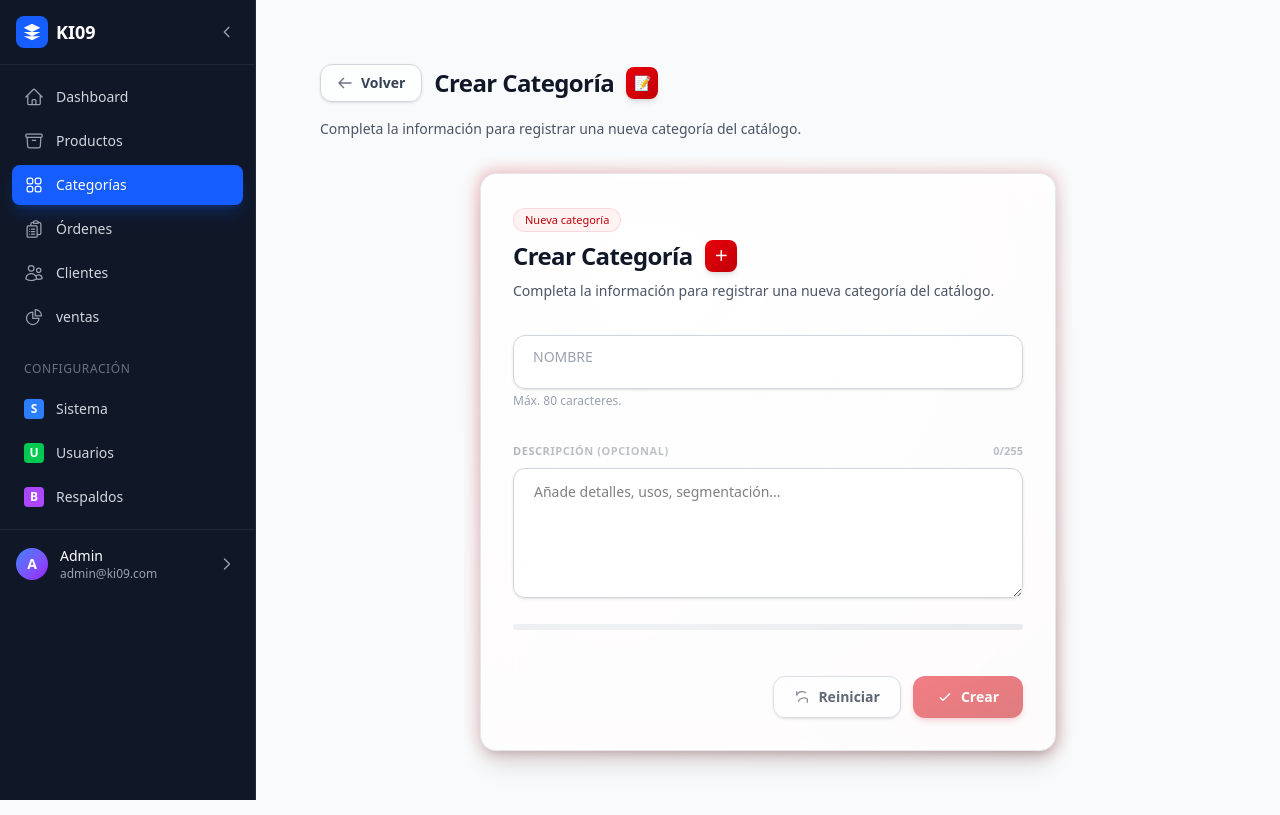
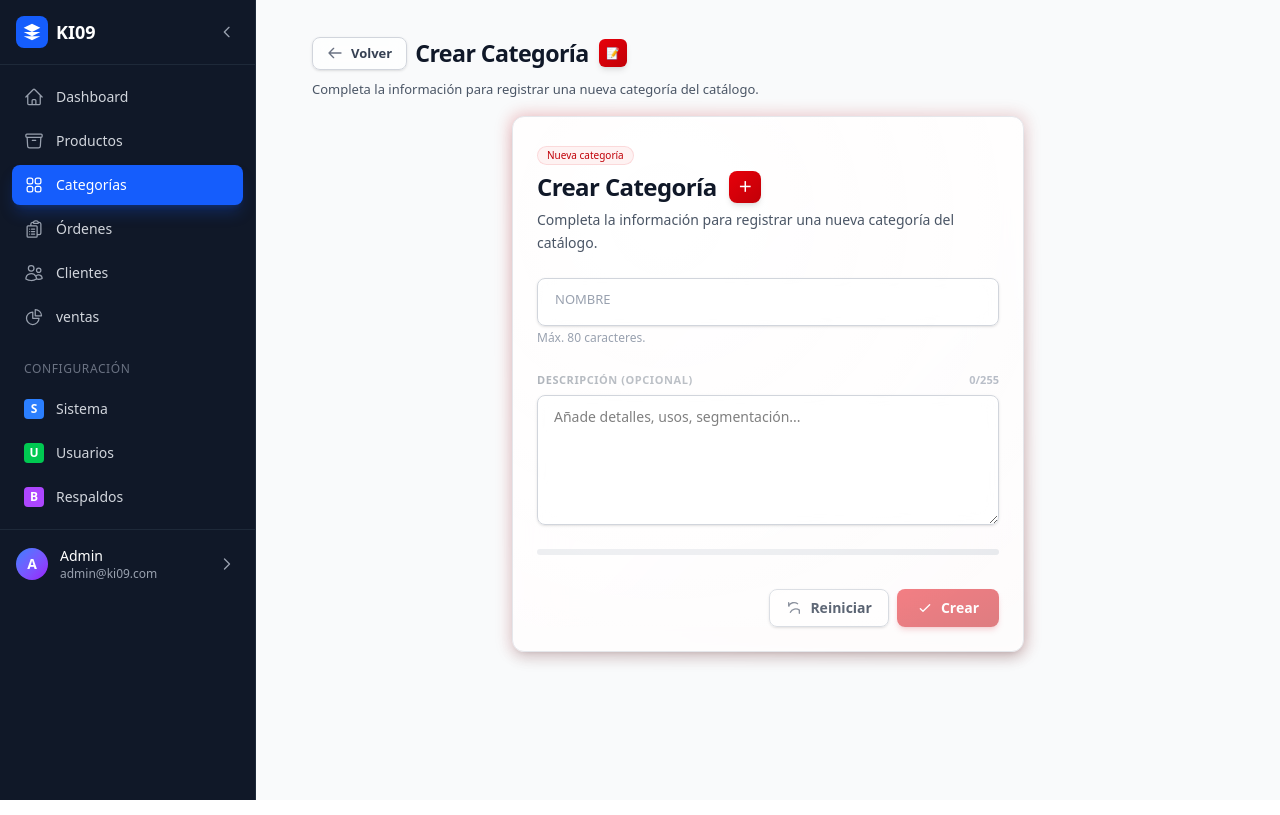
Before and after one commit to josuebushmaster/KI09-Frontend, a React (Vite) app: page /categorias/create in a window 1280 px wide. Built offline with nearby package versions, Linux system fonts and the light colour scheme.

Commit message:
feat: mejorar estilos y animaciones en formularios y componentes de carga

```diff
--- a/src/index.css
+++ b/src/index.css
@@ -1,12 +1 @@
 @import "tailwindcss";
-
-@keyframes global-loading-bar {
-	0% { transform: translateX(-40%); }
-	50% { transform: translateX(0%); }
-	100% { transform: translateX(60%); }
-}
-
-.animate-global-loading-bar {
-	animation: global-loading-bar 1.1s ease-in-out infinite;
-	background-size: 200% 100%;
-}
--- a/src/presentation/core/components/GlobalLoadingBar.tsx
+++ b/src/presentation/core/components/GlobalLoadingBar.tsx
@@ -8,7 +8,7 @@ const GlobalLoadingBar: React.FC<GlobalLoadingBarProps> = ({ visible }) => {
       role="presentation"
       className={`fixed top-0 left-0 right-0 h-0.5 z-[60] overflow-hidden transition-opacity duration-300 ${visible ? 'opacity-100' : 'opacity-0 pointer-events-none'}`}
     >
-      <div className="h-full w-full bg-gradient-to-r from-red-600 via-rose-400 to-red-700 animate-global-loading-bar" />
+  <div className="h-full w-full bg-gradient-to-r from-red-600 via-rose-400 to-red-700 animate-loading-bar bg-[length:200%_100%]" />
     </div>
   );
 };
--- a/src/presentation/modules/categorias/components/CategoriaForm.tsx
+++ b/src/presentation/modules/categorias/components/CategoriaForm.tsx
@@ -57,16 +57,15 @@ export default function CategoriaForm({ initial = {}, onSubmit, submitLabel = 'G
   };
 
   return (
-    <div className="relative max-w-xl mx-auto">
-      {/* Contorno degradado */}
-      <div className="absolute -inset-0.5 rounded-2xl bg-gradient-to-br from-red-700/40 via-red-800/30 to-red-900/50 blur-sm opacity-70" aria-hidden="true" />
+    <div className="relative max-w-lg mx-auto">
+      <div className="absolute -inset-0.5 rounded-xl bg-gradient-to-br from-red-700/40 via-red-800/30 to-red-900/50 blur-sm opacity-60" aria-hidden="true" />
       <form
         onSubmit={handleSubmit}
-        className="relative rounded-2xl bg-white/95 backdrop-blur-xl border border-gray-200 shadow-xl px-8 py-8 space-y-8 overflow-hidden"
+        className="relative rounded-xl bg-white/95 backdrop-blur-xl border border-gray-200 shadow-lg px-6 py-6 space-y-6 overflow-hidden"
       >
         <div className="pointer-events-none absolute inset-0 rounded-2xl bg-[radial-gradient(circle_at_30%_20%,rgba(255,255,255,0.9),rgba(255,255,255,0))]" aria-hidden />
 
-        <header className="space-y-2 relative z-10">
+  <header className="space-y-1.5 relative z-10">
           <div className={subtleBadge}>
             {initial?.id_categoria ? 'Edición' : 'Nueva'} categoría
           </div>
@@ -114,7 +113,7 @@ export default function CategoriaForm({ initial = {}, onSubmit, submitLabel = 'G
         </div>
 
         {/* Descripción con contador y barra de progreso */}
-        <div className="space-y-2">
+  <div className="space-y-1.5">
           <div className="flex items-center justify-between">
             <label htmlFor="categoria-descripcion" className="text-[11px] font-semibold uppercase tracking-wider text-gray-600">Descripción (opcional)</label>
             <span className={`text-[11px] font-semibold tabular-nums ${nearLimit ? 'text-amber-600' : 'text-gray-400'}`}>{descLength}/{MAX_DESC}</span>
@@ -161,7 +160,7 @@ export default function CategoriaForm({ initial = {}, onSubmit, submitLabel = 'G
         )}
 
         {/* Acciones */}
-        <div className="flex flex-col sm:flex-row sm:justify-end gap-3 pt-2">
+  <div className="flex flex-col sm:flex-row sm:justify-end gap-2 pt-1">
           {!readonly && (
           <button
             type="button"
--- a/src/presentation/modules/categorias/components/CategoriaList.tsx
+++ b/src/presentation/modules/categorias/components/CategoriaList.tsx
@@ -117,7 +117,7 @@ const CategoriaList = () => {
   }
 
   return (
-    <div className="max-w-7xl mx-auto p-6 lg:p-8 space-y-8 relative">
+    <div className="max-w-7xl mx-auto px-6 pb-6 lg:px-8 lg:pb-8 space-y-8 relative">
       {selected.size > 0 && (
         <div className="sticky top-2 z-30 mb-2 animate-fade-in">
           <div className="flex flex-col sm:flex-row sm:items-center gap-4 rounded-2xl border border-red-200/60 bg-gradient-to-br from-red-50 to-red-100/60 backdrop-blur px-5 py-4 shadow-sm">
--- a/src/presentation/modules/categorias/pages/CategoriasPage.tsx
+++ b/src/presentation/modules/categorias/pages/CategoriasPage.tsx
@@ -2,8 +2,8 @@ import CategoriaList from '../components/CategoriaList';
 
 const CategoriasPage = () => {
   return (
-    <div>
-      <h1 className="text-2xl font-bold mb-6">Gestión de Categorías</h1>
+    <div className="max-w-7xl mx-auto px-6 lg:px-8 pt-4 space-y-4">
+      <h1 className="text-2xl font-bold mb-4">Gestión de Categorías</h1>
       <CategoriaList />
     </div>
   );
--- a/src/presentation/modules/clientes/components/ClienteList.tsx
+++ b/src/presentation/modules/clientes/components/ClienteList.tsx
@@ -108,7 +108,7 @@ const ClienteList = () => {
   }
 
   return (
-    <div className="max-w-7xl mx-auto p-6 lg:p-8 space-y-8 relative">
+    <div className="max-w-7xl mx-auto px-6 pb-6 lg:px-8 lg:pb-8 space-y-8 relative">
       {selected.size > 0 && (
         <div className="sticky top-2 z-30 mb-2 animate-fade-in">
           <div className="flex flex-col sm:flex-row sm:items-center gap-4 rounded-2xl border border-red-200/60 bg-gradient-to-br from-red-50 to-red-100/60 backdrop-blur px-5 py-4 shadow-sm">
--- a/src/presentation/modules/clientes/pages/ClientesPage.tsx
+++ b/src/presentation/modules/clientes/pages/ClientesPage.tsx
@@ -2,8 +2,8 @@ import ClienteList from '../components/ClienteList';
 
 const ClientesPage = () => {
   return (
-    <div>
-      <h1 className="text-2xl font-bold mb-6">Clientes</h1>
+    <div className="max-w-7xl mx-auto px-6 lg:px-8 pt-4 space-y-4">
+      <h1 className="text-2xl font-bold mb-4">Clientes</h1>
       <ClienteList />
     </div>
   );
--- a/src/presentation/modules/shared/FormPageLayout.tsx
+++ b/src/presentation/modules/shared/FormPageLayout.tsx
@@ -12,23 +12,23 @@ interface Props {
 export default function FormPageLayout({ title, subtitle, backTo, backLabel = 'Volver', children }: Props) {
   const navigate = useNavigate();
   return (
-    <div className="p-6 lg:p-10 max-w-6xl mx-auto space-y-8">
-      <div className="flex flex-col gap-4">
-        <div className="flex items-center gap-3">
+  <div className="px-5 pt-2 pb-6 lg:px-8 lg:pt-3 lg:pb-8 max-w-5xl mx-auto space-y-4">
+  <div className="flex flex-col gap-2">
+  <div className="flex items-center gap-2">
           <button
             type="button"
             onClick={() => navigate(backTo)}
-            className="inline-flex items-center gap-2 rounded-xl border border-gray-300 bg-white/70 backdrop-blur px-4 py-2 text-sm font-semibold text-gray-700 shadow-sm hover:bg-gray-100 focus:outline-none focus:ring-2 focus:ring-red-400/30 transition group"
+            className="inline-flex items-center gap-2 rounded-lg border border-gray-300 bg-white/70 backdrop-blur px-3.5 py-1.5 text-[13px] font-semibold text-gray-700 shadow-sm hover:bg-gray-100 focus:outline-none focus:ring-2 focus:ring-red-400/30 transition group"
           >
             <svg className="w-4 h-4 text-gray-500 group-hover:text-gray-700" fill="none" stroke="currentColor" strokeWidth={2} viewBox="0 0 24 24"><path strokeLinecap="round" strokeLinejoin="round" d="M10 19l-7-7m0 0l7-7m-7 7h18" /></svg>
             {backLabel}
           </button>
-          <h1 className="text-2xl font-bold tracking-tight text-gray-900 flex items-center gap-3">
+          <h1 className="text-[1.45rem] font-bold tracking-tight text-gray-900 flex items-center gap-2.5">
             {title}
-            <span className="inline-flex items-center justify-center w-8 h-8 rounded-lg bg-gradient-to-br from-red-600 to-red-700 text-white text-sm shadow-md">📝</span>
+            <span className="inline-flex items-center justify-center w-7 h-7 rounded-md bg-gradient-to-br from-red-600 to-red-700 text-white text-[11px] shadow-md">📝</span>
           </h1>
         </div>
-        {subtitle && <p className="text-sm text-gray-600 max-w-prose leading-relaxed">{subtitle}</p>}
+        {subtitle && <p className="text-[13px] text-gray-600 max-w-prose leading-relaxed">{subtitle}</p>}
       </div>
       {children}
     </div>
--- a/src/presentation/modules/shared/formStyles.ts
+++ b/src/presentation/modules/shared/formStyles.ts
@@ -1,26 +1,27 @@
 // Utilidades reutilizables para clases de formularios
 
 export function inputClass(invalid?: boolean) {
-  const base = 'peer w-full rounded-xl border bg-white/60 backdrop-blur px-5 pt-6 pb-2 text-sm font-medium tracking-wide outline-none transition-all shadow-sm focus:ring-2 focus:ring-red-500/30 focus:border-red-600 placeholder-transparent';
+  // Compactado: menos padding vertical y horizontal, misma lógica de estado
+  const base = 'peer w-full rounded-lg border bg-white/60 backdrop-blur px-4 pt-5 pb-1.5 text-sm font-medium tracking-wide outline-none transition-all shadow-sm focus:ring-2 focus:ring-red-500/30 focus:border-red-600 placeholder-transparent';
   return invalid ? `${base} border-red-400 focus:border-red-500` : `${base} border-gray-300 hover:border-gray-400`;
 }
 
 export function labelFloatClass(invalid?: boolean) {
-  const base = 'pointer-events-none absolute left-4 top-2.5 text-[11px] uppercase tracking-wider font-semibold transition-all px-1 rounded-md bg-white/80 backdrop-blur';
+  const base = 'pointer-events-none absolute left-3.5 top-2.5 text-[10px] uppercase tracking-wider font-semibold transition-all px-1 rounded-md bg-white/80 backdrop-blur';
   const states = invalid ? 'text-red-600' : 'text-gray-500 peer-focus:text-red-700';
-  const placeholder = 'peer-placeholder-shown:top-3 peer-placeholder-shown:text-sm peer-placeholder-shown:font-medium peer-placeholder-shown:text-gray-400 peer-placeholder-shown:uppercase peer-placeholder-shown:tracking-normal peer-placeholder-shown:bg-transparent peer-focus:top-2.5 peer-focus:text-[11px] peer-focus:tracking-wider peer-focus:uppercase';
+  const placeholder = 'peer-placeholder-shown:top-3 peer-placeholder-shown:text-[13px] peer-placeholder-shown:font-medium peer-placeholder-shown:text-gray-400 peer-placeholder-shown:uppercase peer-placeholder-shown:tracking-normal peer-placeholder-shown:bg-transparent peer-focus:top-2.5 peer-focus:text-[10px] peer-focus:tracking-wider peer-focus:uppercase';
   return `${base} ${states} ${placeholder}`;
 }
 
 export function textareaClass() {
-  return 'w-full rounded-xl border border-gray-300 bg-white/60 backdrop-blur px-5 py-3 text-sm leading-relaxed outline-none resize-y shadow-sm focus:border-red-600 focus:ring-2 focus:ring-red-500/20 transition';
+  return 'w-full rounded-lg border border-gray-300 bg-white/60 backdrop-blur px-4 py-2.5 text-sm leading-relaxed outline-none resize-y shadow-sm focus:border-red-600 focus:ring-2 focus:ring-red-500/20 transition';
 }
 
 export function actionButtonPrimary(disabled?: boolean) {
-  const base = 'relative inline-flex items-center justify-center gap-2 rounded-xl bg-gradient-to-br from-red-600 to-red-700 px-6 py-2.5 text-sm font-semibold text-white shadow-md shadow-red-700/25 hover:from-red-600 hover:to-red-800 focus:outline-none focus:ring-2 focus:ring-red-500/40 transition group';
+  const base = 'relative inline-flex items-center justify-center gap-2 rounded-lg bg-gradient-to-br from-red-600 to-red-700 px-5 py-2 text-sm font-semibold text-white shadow-md shadow-red-700/25 hover:from-red-600 hover:to-red-800 focus:outline-none focus:ring-2 focus:ring-red-500/40 transition group';
   return disabled ? `${base} disabled:opacity-50 disabled:cursor-not-allowed` : base;
 }
 
-export const secondaryButton = 'group inline-flex items-center justify-center gap-2 rounded-xl border border-gray-300 bg-white/60 px-5 py-2.5 text-sm font-semibold text-gray-700 shadow-sm hover:bg-gray-100 hover:shadow transition focus:outline-none focus:ring-2 focus:ring-red-400/30';
+export const secondaryButton = 'group inline-flex items-center justify-center gap-2 rounded-lg border border-gray-300 bg-white/60 px-4 py-2 text-sm font-semibold text-gray-700 shadow-sm hover:bg-gray-100 hover:shadow transition focus:outline-none focus:ring-2 focus:ring-red-400/30';
 
-export const subtleBadge = 'inline-flex items-center gap-2 rounded-full bg-red-50 px-3 py-1 text-[11px] font-medium text-red-700 ring-1 ring-inset ring-red-600/10';
+export const subtleBadge = 'inline-flex items-center gap-1.5 rounded-full bg-red-50 px-2.5 py-0.5 text-[10px] font-medium text-red-700 ring-1 ring-inset ring-red-600/10';
--- a/tailwind.config.cjs
+++ b/tailwind.config.cjs
@@ -4,7 +4,18 @@ module.exports = {
     './src/**/*.{js,ts,jsx,tsx}',
   ],
   theme: {
-    extend: {},
+    extend: {
+      keyframes: {
+        'loading-bar': {
+          '0%': { transform: 'translateX(-40%)' },
+          '50%': { transform: 'translateX(0%)' },
+          '100%': { transform: 'translateX(60%)' },
+        },
+      },
+      animation: {
+        'loading-bar': 'loading-bar 1.1s ease-in-out infinite',
+      },
+    },
   },
   plugins: [],
 };
```
